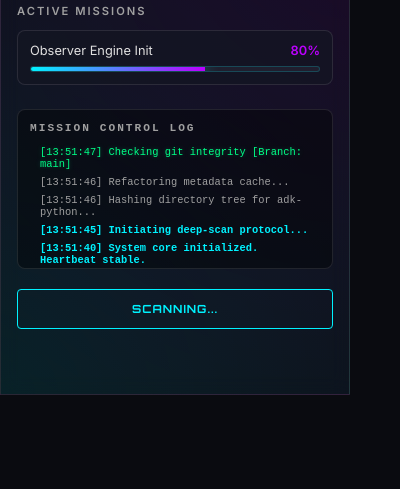
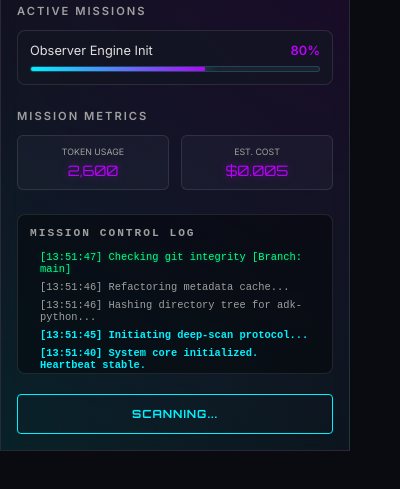
Before and after one commit to BTCWFD/antgr-observer, a browser extension: page popup.html in a window 400 px wide. Both pictures are taken after a click on the button "SYNC WORKSPACE". Shown: the part 85-574 px from the top of the page. Drawn offline with Linux system fonts and the light colour scheme.

Commit message:
CTO: Implement Token Cost Monitor and Mission Metrics dashboard.

```diff
--- a/popup.html
+++ b/popup.html
@@ -1,11 +1,14 @@
 <!DOCTYPE html>
 <html lang="es">
+
 <head>
   <meta charset="UTF-8">
   <title>Antigravity Mission Control</title>
   <link rel="stylesheet" href="styles/popup.css">
-  <link href="https://fonts.googleapis.com/css2?family=Orbitron:wght@400;700&family=Inter:wght@300;400;600&display=swap" rel="stylesheet">
+  <link href="https://fonts.googleapis.com/css2?family=Orbitron:wght@400;700&family=Inter:wght@300;400;600&display=swap"
+    rel="stylesheet">
 </head>
+
 <body>
   <div class="mission-control">
     <header>
@@ -31,6 +34,20 @@
         </div>
       </section>
 
+      <section class="mission-metrics">
+        <h2>Mission Metrics</h2>
+        <div class="metrics-grid">
+          <div class="metric-card">
+            <span class="metric-label">Token Usage</span>
+            <span class="metric-value" id="token-count">0</span>
+          </div>
+          <div class="metric-card">
+            <span class="metric-label">Est. Cost</span>
+            <span class="metric-value" id="cost-value">$0.00</span>
+          </div>
+        </div>
+      </section>
+
       <section class="mission-log">
         <h2>MISSION CONTROL LOG</h2>
         <div id="log-container">
@@ -46,4 +63,5 @@
   </div>
   <script src="scripts/popup.js"></script>
 </body>
+
 </html>
--- a/scripts/popup.js
+++ b/scripts/popup.js
@@ -2,6 +2,8 @@
 const State = {
     isScanning: false,
     progress: 0,
+    tokens: 0,
+    cost: 0,
     logs: []
 };
 
@@ -25,18 +27,24 @@ async function runWorkspaceSync() {
     refreshBtn.textContent = 'SCANNING...';
 
     const sequence = [
-        { msg: 'Initiating deep-scan protocol...', type: 'system', delay: 400 },
-        { msg: 'Hashing directory tree for adk-python...', type: 'default', delay: 800 },
-        { msg: 'Refactoring metadata cache...', type: 'default', delay: 600 },
-        { msg: 'Checking git integrity [Branch: main]', type: 'success', delay: 1000 },
-        { msg: 'Optimizing artifact observation layer...', type: 'system', delay: 500 }
+        { msg: 'Initiating deep-scan protocol...', type: 'system', delay: 400, tokens: 450 },
+        { msg: 'Hashing directory tree for adk-python...', type: 'default', delay: 800, tokens: 1200 },
+        { msg: 'Refactoring metadata cache...', type: 'default', delay: 600, tokens: 800 },
+        { msg: 'Checking git integrity [Branch: main]', type: 'success', delay: 1000, tokens: 150 },
+        { msg: 'Optimizing artifact observation layer...', type: 'system', delay: 500, tokens: 2100 }
     ];
 
     for (const step of sequence) {
         await wait(step.delay);
         addLogEntry(step.msg, step.type);
         State.progress += (100 / sequence.length);
+        State.tokens += step.tokens;
+        State.cost = (State.tokens / 1000) * 0.002; // Simulando $0.002 per 1k tokens
         updateUI();
+
+        if (State.tokens > 4000) {
+            addLogEntry('WARNING: High token consumption detected.', 'warning');
+        }
     }
 
     addLogEntry('Sync completed. All systems nominal.', 'success');
@@ -50,8 +58,13 @@ async function runWorkspaceSync() {
 function updateUI() {
     const fill = document.querySelector('.progress-fill');
     const text = document.querySelector('.task-percent');
+    const tokenCount = document.getElementById('token-count');
+    const costValue = document.getElementById('cost-value');
+
     fill.style.width = `${State.progress}%`;
     text.textContent = `${Math.round(State.progress)}%`;
+    tokenCount.textContent = State.tokens.toLocaleString();
+    costValue.textContent = `$${State.cost.toFixed(3)}`;
 }
 
 function addLogEntry(message, type = 'default') {
--- a/styles/popup.css
+++ b/styles/popup.css
@@ -169,6 +169,51 @@ h2 {
   contain: content;
 }
 
+.mission-metrics {
+  margin-bottom: 24px;
+}
+
+.metrics-grid {
+  display: grid;
+  grid-template-columns: 1fr 1fr;
+  gap: 12px;
+}
+
+.metric-card {
+  background: rgba(255, 255, 255, 0.03);
+  padding: 10px;
+  border-radius: 6px;
+  border: 1px solid var(--border-glass);
+  text-align: center;
+  transition: transform 0.3s ease;
+}
+
+.metric-card:hover {
+  transform: translateY(-2px);
+  background: rgba(255, 255, 255, 0.06);
+  border-color: var(--neon-violet);
+}
+
+.metric-label {
+  display: block;
+  font-size: 0.55rem;
+  color: var(--text-dim);
+  text-transform: uppercase;
+  margin-bottom: 4px;
+}
+
+.metric-value {
+  display: block;
+  font-family: 'Orbitron', sans-serif;
+  font-size: 0.9rem;
+  color: var(--neon-violet);
+  text-shadow: 0 0 10px rgba(188, 0, 255, 0.4);
+}
+
+.mission-log {
+  margin-top: 20px;
+}
+
 .log-entry {
   margin-bottom: 6px;
   color: var(--text-dim);
```
